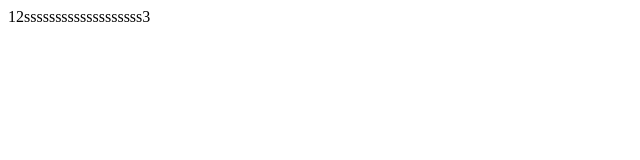
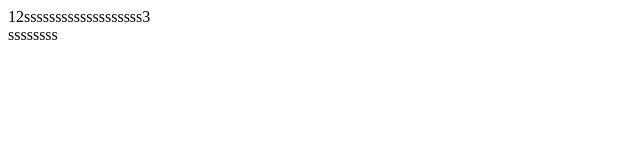
Before and after one commit to James-1022/pq01, a plain HTML site: page index.html in a window 1280 px wide. Shown: the full height of the page, 0-640 px from the left. Drawn offline with Linux system fonts and the light colour scheme.

Commit message:
嘗試衝突

```diff
--- a/index.html
+++ b/index.html
@@ -9,6 +9,6 @@
   <nav></nav>
   <header>12sssssssssssssssssss3</header>
   <main></main>
-  <footer></footer>
+  <footer>ssssssss</footer>
 </body>
 </html>
```
